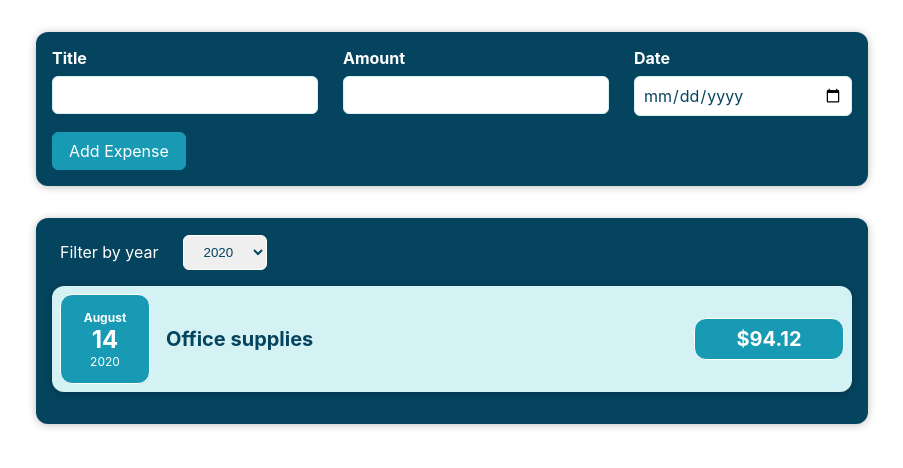
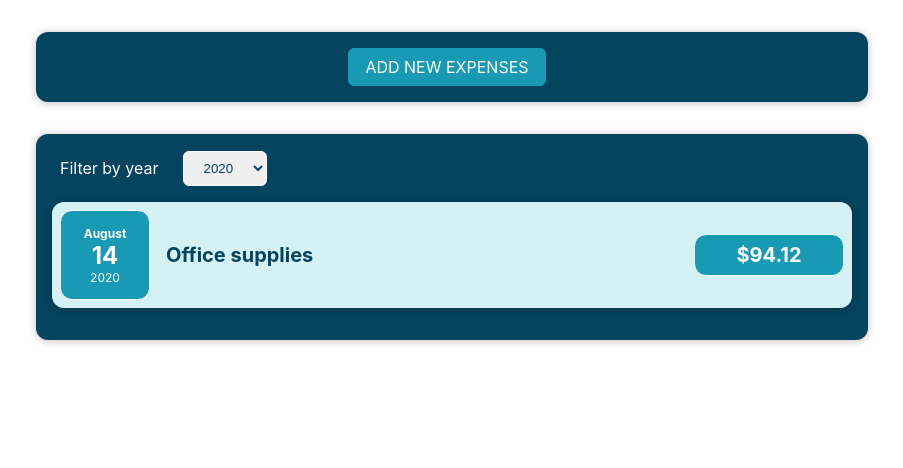
Before and after one commit to ivana-petrovic-ey/react-exercise, a React (Create React App) app: page / in a window 1280 px wide. Shown: the top 468 px of the page, without its empty margins (188-1091 px from the left). Built offline with nearby package versions, Linux system fonts and the light colour scheme.

Commit message:
added a component ExpensesList and rendered form conditionally

```diff
--- a/src/components/Expenses/ExpenseItem.js
+++ b/src/components/Expenses/ExpenseItem.js
@@ -12,6 +12,7 @@ const ExpenseItem = (props) => {
   // };
 
   return (
+    <li>
       <Card className="expense-item">
         <ExpenseDate date={props.date} />
         <div className="expense-item__description">
@@ -20,6 +21,7 @@ const ExpenseItem = (props) => {
         </div>
         {/* <button onClick={clickHandler}>Change Title</button> */}
       </Card>
+    </li>
   );
 };
 
--- a/src/components/Expenses/Expenses.css
+++ b/src/components/Expenses/Expenses.css
@@ -2,5 +2,5 @@
   background-color: #05445e;
   margin: 2rem auto;
   width: 50rem;
-  max-width: 95%;
+  max-width: 90%;
 }
--- a/src/components/Expenses/Expenses.js
+++ b/src/components/Expenses/Expenses.js
@@ -1,9 +1,8 @@
 import React, { useState } from "react";
-
-import ExpenseItem from "./ExpenseItem";
 import Card from "../UI/Card";
 import ExpensesFilter from "./ExpensesFilter";
 import "./Expenses.css";
+import ExpensesList from "./ExpensesList";
 
 const Expenses = (props) => {
   const [filteredYear, setFilteredYear] = useState("2020");
@@ -21,15 +20,7 @@ const Expenses = (props) => {
         selected={filteredYear}
         onChangeFilter={filterChangeHandler}
       />
-
-      {filteredExpenses.map((el) => (
-        <ExpenseItem
-          title={el.title}
-          amount={el.amount}
-          date={el.date}
-          key={el.id}
-        />
-      ))}
+      <ExpensesList items={filteredExpenses} />
     </Card>
   );
 };
--- /dev/null
+++ b/src/components/Expenses/ExpensesList.css
@@ -0,0 +1,13 @@
+.expenses-list {
+  list-style: none;
+  padding: 0;
+  list-style-type: none;
+  margin: 0;
+  padding: 0;
+}
+
+.expenses-list__fallback {
+  color: white;
+  text-align: center;
+  font-weight: 400;
+}
--- /dev/null
+++ b/src/components/Expenses/ExpensesList.js
@@ -0,0 +1,24 @@
+import React from "react";
+import ExpenseItem from "./ExpenseItem";
+import "./ExpensesList.css";
+
+const ExpensesList = (props) => {
+  if (props.items.length === 0) {
+    return <h2 className="expenses-list__fallback">No expenses found</h2>;
+  }
+
+  return (
+    <ul className="expenses-list">
+      {props.items.map((el) => (
+        <ExpenseItem
+          title={el.title}
+          amount={el.amount}
+          date={el.date}
+          key={el.id}
+        />
+      ))}
+    </ul>
+  );
+};
+
+export default ExpensesList;
--- a/src/components/NewExpense/ExpenseForm.css
+++ b/src/components/NewExpense/ExpenseForm.css
@@ -8,7 +8,7 @@
 }
 
 .new-expense__control label {
-  font-weight: bold;
+  font-weight: 400;
   margin-bottom: 0.5rem;
   display: block;
 }
@@ -26,3 +26,6 @@
 .new-expense__actions {
   text-align: left;
 }
+.new-expense__actions button:first-child {
+  color: #05445e;
+}
--- a/src/components/NewExpense/Expenseform.js
+++ b/src/components/NewExpense/Expenseform.js
@@ -33,10 +33,11 @@ const ExpenseForm = (props) => {
   };
 
   return (
+    <div>
       <form onSubmit={submitHandler}>
         <div className="new-expense__controls">
           <div className="new-expense__control">
-          <label>Title</label>
+            <label>Description</label>
             <input
               type="text"
               value={enteredTitle}
@@ -65,9 +66,13 @@ const ExpenseForm = (props) => {
           </div>
         </div>
         <div className="new-expense__actions">
+          <button type="button" onClick={props.onCancel}>
+            Cancel
+          </button>
           <button type="submit">Add Expense</button>
         </div>
       </form>
+    </div>
   );
 };
 
--- a/src/components/NewExpense/NewExpense.css
+++ b/src/components/NewExpense/NewExpense.css
@@ -4,7 +4,7 @@
   padding: 1rem;
   margin: 2rem auto;
   width: 50rem;
-  max-width: 95%;
+  max-width: 90%;
   border-radius: 12px;
   text-align: center;
   box-shadow: 0 1px 8px rgba(0, 0, 0, 0.25);
@@ -18,6 +18,7 @@
   background-color: #189ab4;
   color: white;
   border-radius: 6px;
+  margin-right: 10px;
 }
 
 .new-expense button:hover,
--- a/src/components/NewExpense/Newexpense.js
+++ b/src/components/NewExpense/Newexpense.js
@@ -1,19 +1,40 @@
-import React from "react";
+import React, { useState } from "react";
 import "./NewExpense.css";
 import ExpenseForm from "./Expenseform";
 
 const NewExpense = (props) => {
+  const [showForm, setShowForm] = useState(false);
+
   const saveExpenseDataHandler = (enteredExpenseData) => {
     const expenseData = {
       ...enteredExpenseData,
       id: Math.random().toString(),
     };
     props.onAddExpense(expenseData);
+    setShowForm(false);
+  };
+
+  const addNewExpensesHandler = () => {
+    setShowForm(true);
+  };
+
+  const cancelAddExpense = () => {
+    setShowForm(false);
   };
 
   return (
     <div className="new-expense">
-      <ExpenseForm onSaveExpenseData={saveExpenseDataHandler} />
+      {!showForm && (
+        <button type="button" onClick={addNewExpensesHandler}>
+          ADD NEW EXPENSES
+        </button>
+      )}
+      {showForm && (
+        <ExpenseForm
+          onSaveExpenseData={saveExpenseDataHandler}
+          onCancel={cancelAddExpense}
+        />
+      )}
     </div>
   );
 };
--- a/src/index.css
+++ b/src/index.css
@@ -1,13 +1,14 @@
 body {
   margin: 0;
-  font-family: -apple-system, BlinkMacSystemFont, 'Segoe UI', 'Roboto', 'Oxygen',
-    'Ubuntu', 'Cantarell', 'Fira Sans', 'Droid Sans', 'Helvetica Neue',
+  scroll-behavior: smooth;
+  font-family: -apple-system, BlinkMacSystemFont, "Segoe UI", "Roboto", "Oxygen",
+    "Ubuntu", "Cantarell", "Fira Sans", "Droid Sans", "Helvetica Neue",
     sans-serif;
   -webkit-font-smoothing: antialiased;
   -moz-osx-font-smoothing: grayscale;
 }
 
 code {
-  font-family: source-code-pro, Menlo, Monaco, Consolas, 'Courier New',
+  font-family: source-code-pro, Menlo, Monaco, Consolas, "Courier New",
     monospace;
 }
```
Lines whose indentation alone changed are shown as unchanged.
